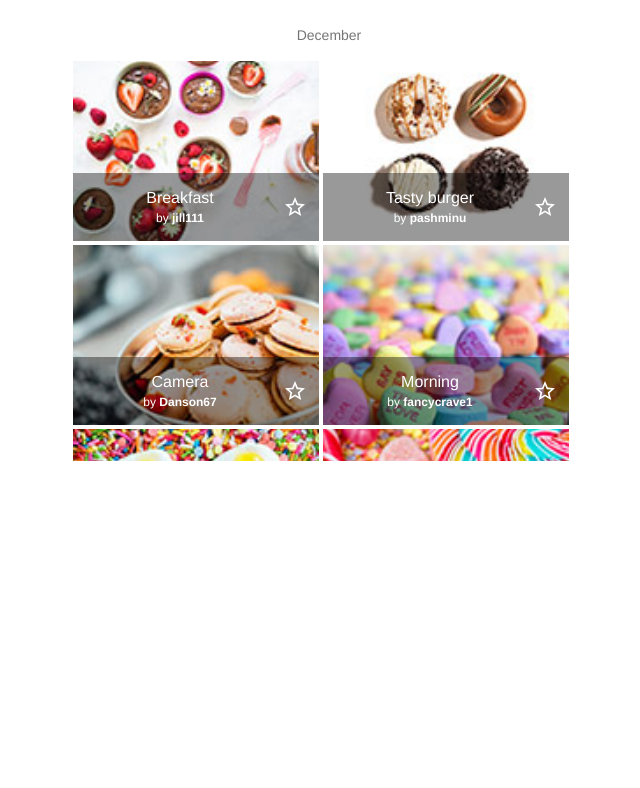
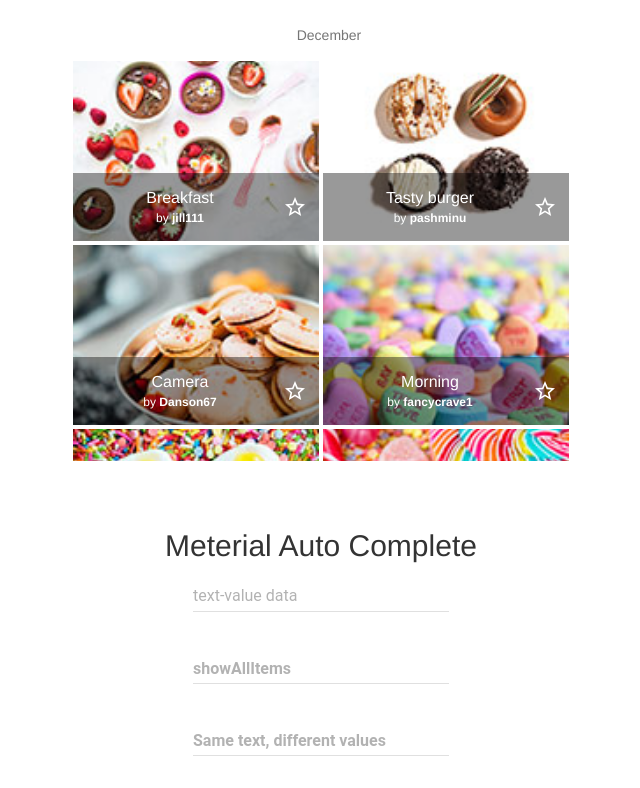
Before and after one commit to haidoro/react_anime, a React (Create React App) app: page / in a window 1280 px wide. Shown: the part 847-1635 px from the top of the page, without its empty margins (319-959 px from the left). Before the commit the page ends 1356 px from the top, so only its background shows below. Built offline with nearby package versions, Linux system fonts and the light colour scheme.

Commit message:
Meterial Auto Complete

```diff
--- a/src/App.js
+++ b/src/App.js
@@ -2,7 +2,7 @@ import React, { Component } from 'react';
 import logo from './logo.svg';
 import './App.css';
 import GridListExampleSimple from './GridListExampleSimple.js';
-import AutoCompleteExampleSimple from './AutoComplete.js';
+import AutoCompleteExampleDataSource from './AutoCompleteExampleSimple';
 import ControlledCarousel from './ControlledCarousel.js';
 import { Carousel,Button } from 'react-bootstrap';
 import MuiThemeProvider from 'material-ui/styles/MuiThemeProvider';
@@ -30,7 +30,13 @@ class App extends Component {
         <div className="row">
           <h2>Meterial Grid</h2>
           <GridListExampleSimple />
-      </div>
+        </div>
+        <div className="row">
+            <MuiThemeProvider>
+            <h2>Meterial Auto Complete</h2>
+              <AutoCompleteExampleDataSource />
+            </MuiThemeProvider>
+        </div>
       </div>
     );
   }
--- a/src/AutoComplete.js
+++ /dev/null
@@ -1,23 +0,0 @@
-import React, {Component} from 'react';
-import MuiThemeProvider from 'material-ui/styles/MuiThemeProvider';
-import AutoComplete from 'material-ui/AutoComplete';
-import MenuItem from 'material-ui/MenuItem';
-
-/**
- * The input is used to create the `dataSource`, so the input always matches three entries.
- */
-export default class AutoCompleteExampleSimple extends Component {
-  state = {
-    dataSource: [],
-  };
-
-  handleUpdateInput = (value) => {
-    this.setState({
-      dataSource: [
-        value,
-        value + value,
-        value + value + value,
-      ],
-    });
-  };
-}
--- /dev/null
+++ b/src/AutoCompleteExampleSimple.js
@@ -0,0 +1,65 @@
+import React from 'react';
+import AutoComplete from 'material-ui/AutoComplete';
+import MenuItem from 'material-ui/MenuItem';
+
+const dataSource1 = [
+  {
+    text: 'text-value1',
+    value: (
+      <MenuItem
+        primaryText="text-value1"
+        secondaryText="&#9786;"
+      />
+    ),
+  },
+  {
+    text: 'text-value2',
+    value: (
+      <MenuItem
+        primaryText="text-value2"
+        secondaryText="&#9786;"
+      />
+    ),
+  },
+];
+
+const dataSource2 = ['12345', '23456', '34567'];
+
+const dataSource3 = [
+  {textKey: 'Some Text', valueKey: 'someFirstValue'},
+  {textKey: 'Some Text', valueKey: 'someSecondValue'},
+];
+const dataSourceConfig = {
+  text: 'textKey',
+  value: 'valueKey',
+};
+
+/**
+ * The first example has `MenuItem`s in its data source that display on data entry.
+ * The second example uses an array of values as its `dataSource`, and updates on focus.
+ * Both examples have filtering disabled.
+ */
+const AutoCompleteExampleDataSource = () => (
+  <div>
+    <AutoComplete
+      hintText="text-value data"
+      filter={AutoComplete.noFilter}
+      dataSource={dataSource1}
+    /><br />
+    <AutoComplete
+      floatingLabelText="showAllItems"
+      filter={AutoComplete.noFilter}
+      openOnFocus={true}
+      dataSource={dataSource2}
+    /><br />
+    <AutoComplete
+      floatingLabelText="Same text, different values"
+      filter={AutoComplete.noFilter}
+      openOnFocus={true}
+      dataSource={dataSource3}
+      dataSourceConfig={dataSourceConfig}
+    />
+  </div>
+);
+
+export default AutoCompleteExampleDataSource;
```
